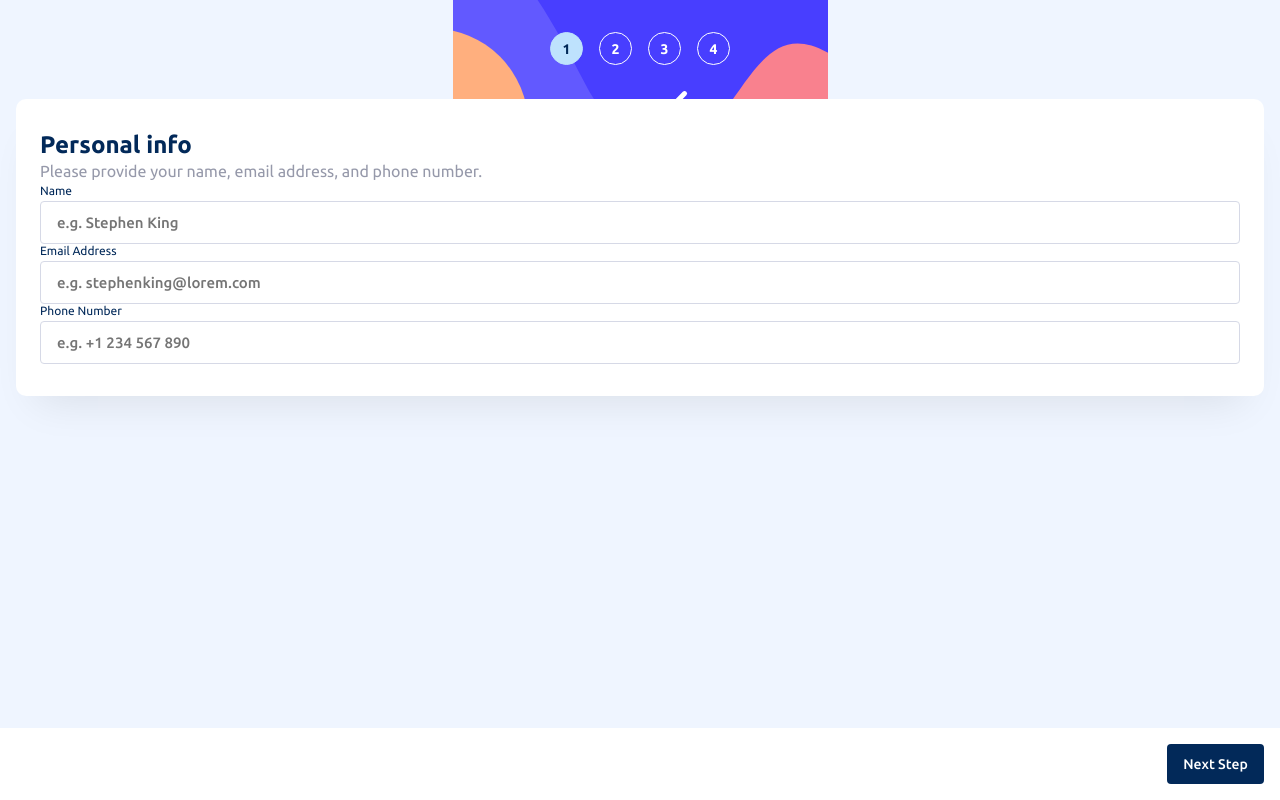
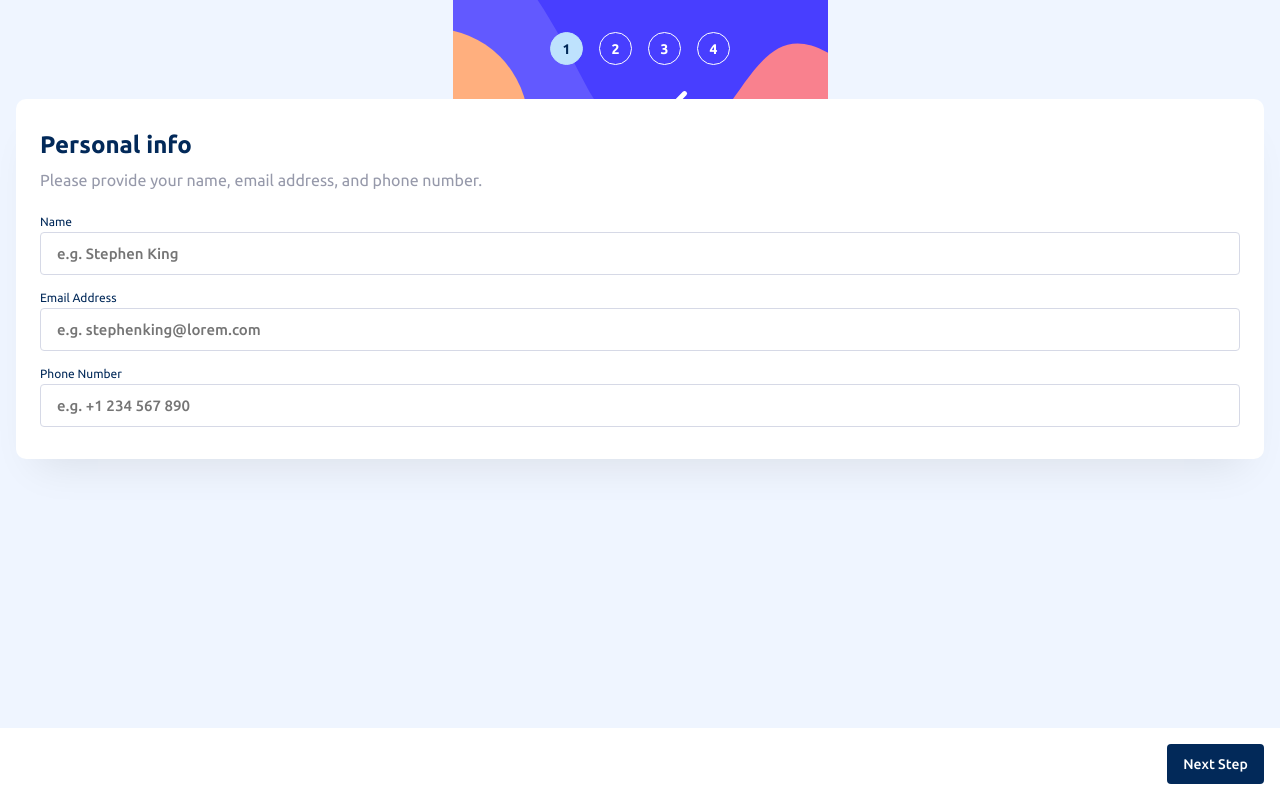
Before and after one commit to Derfan/multi-step-form, a React (Create React App) app: page / in a window 1280 px wide. Built offline with nearby package versions, Linux system fonts and the light colour scheme.

Commit message:
Add PersonalInfo step

```diff
--- a/src/constants.ts
+++ b/src/constants.ts
@@ -1,3 +1,5 @@
+import { PersonalInfo } from "./steps";
+
 export enum ButtonType {
   PRIMARY = "primary",
   SECONDARY = "secondary",
@@ -7,8 +9,7 @@ export enum ButtonType {
 export const content = [
   {
     label: "Your Info",
-    title: "Personal info",
-    description: "Please provide your name, email address, and phone number.",
+    Component: PersonalInfo,
   },
   {
     label: "Select Plan",
--- a/src/modules/App/index.tsx
+++ b/src/modules/App/index.tsx
@@ -1,14 +1,6 @@
 import { useState } from "react";
-import {
-  Layout,
-  Button,
-  Title,
-  Description,
-  Card,
-  Stepper,
-  TextInput,
-} from "../../components";
-import { ThankYou } from "../../steps";
+import { Layout, Button, Stepper } from "../../components";
+import { PersonalInfo, ThankYou } from "../../steps";
 import { useSteps } from "../../hooks";
 import { ButtonType, content } from "../../constants";
 import cn from "./App.module.sass";
@@ -18,8 +10,6 @@ const steps = content.map(({ label }) => label);
 export const App = () => {
   const [isSubmitted, setIsSubmitted] = useState(false);
   const { activeStep, goToNextStep, goToPrevStep } = useSteps();
-
-  const { title, description } = content[activeStep];
 
   const handleConfirmForm = () => {
     setIsSubmitted(true);
@@ -32,29 +22,7 @@ export const App = () => {
       </div>
 
       <div className={cn.card}>
-        {isSubmitted ? (
-          <ThankYou />
-        ) : (
-          <Card>
-            <Title>{title}</Title>
-            <Description>{description}</Description>
-            <TextInput
-              name="name"
-              label="Name"
-              placeholder="e.g. Stephen King"
-            />
-            <TextInput
-              name="email"
-              label="Email Address"
-              placeholder="e.g. stephenking@lorem.com"
-            />
-            <TextInput
-              name="phone"
-              label="Phone Number"
-              placeholder="e.g. +1 234 567 890"
-            />
-          </Card>
-        )}
+        {isSubmitted ? <ThankYou /> : <PersonalInfo />}
       </div>
 
       {isSubmitted ? null : (
--- /dev/null
+++ b/src/steps/PersonalInfo/PersonalInfo.module.sass
@@ -0,0 +1,9 @@
+.description
+    margin-top: 9px
+
+.fields
+    display: flex
+    flex-direction: column
+    row-gap: 16px
+
+    margin-top: 22px
--- /dev/null
+++ b/src/steps/PersonalInfo/index.tsx
@@ -0,0 +1,25 @@
+import { Card, Title, Description, TextInput } from "../../components";
+import cn from "./PersonalInfo.module.sass";
+
+export const PersonalInfo = () => (
+  <Card>
+    <Title>Personal info</Title>
+    <Description className={cn.description}>
+      Please provide your name, email address, and phone number.
+    </Description>
+
+    <div className={cn.fields}>
+      <TextInput name="name" label="Name" placeholder="e.g. Stephen King" />
+      <TextInput
+        name="email"
+        label="Email Address"
+        placeholder="e.g. stephenking@lorem.com"
+      />
+      <TextInput
+        name="phone"
+        label="Phone Number"
+        placeholder="e.g. +1 234 567 890"
+      />
+    </div>
+  </Card>
+);
--- a/src/steps/index.ts
+++ b/src/steps/index.ts
@@ -1 +1,2 @@
+export { PersonalInfo } from "./PersonalInfo";
 export { ThankYou } from "./ThankYou";
```
